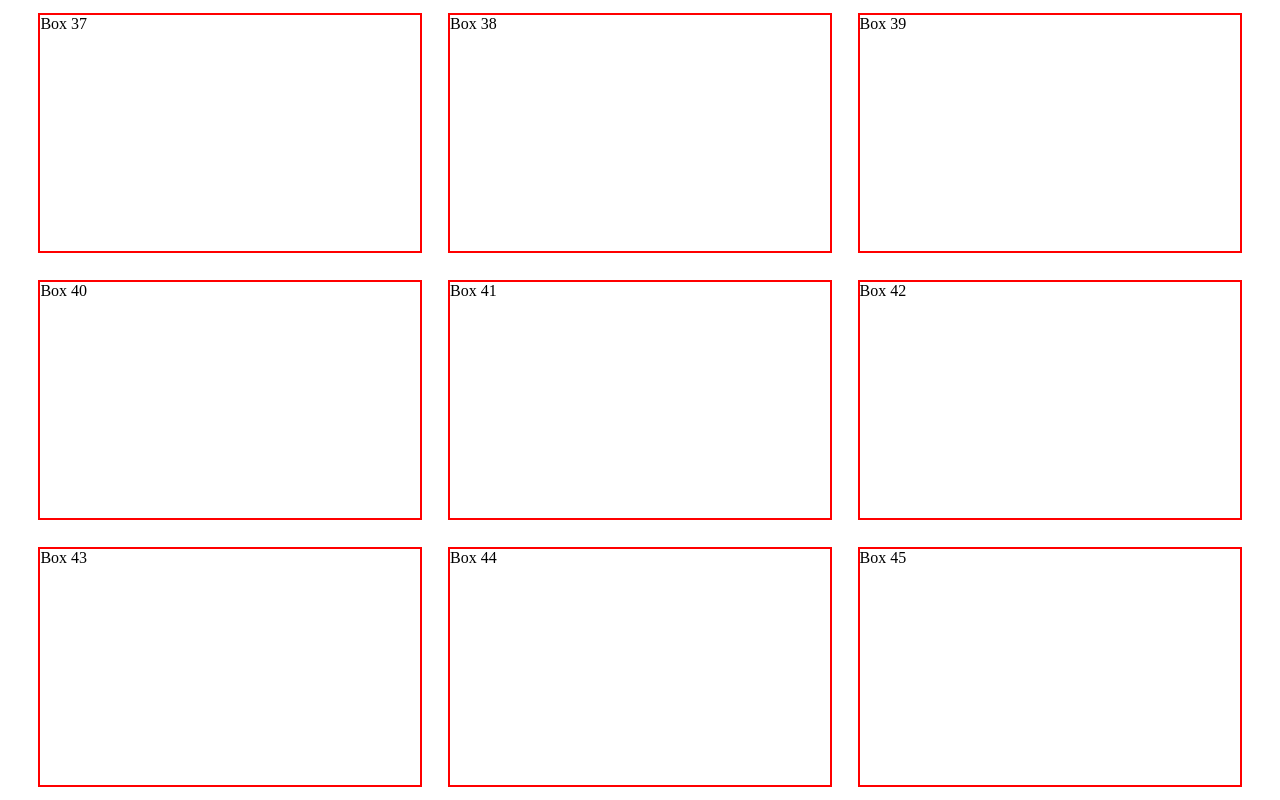
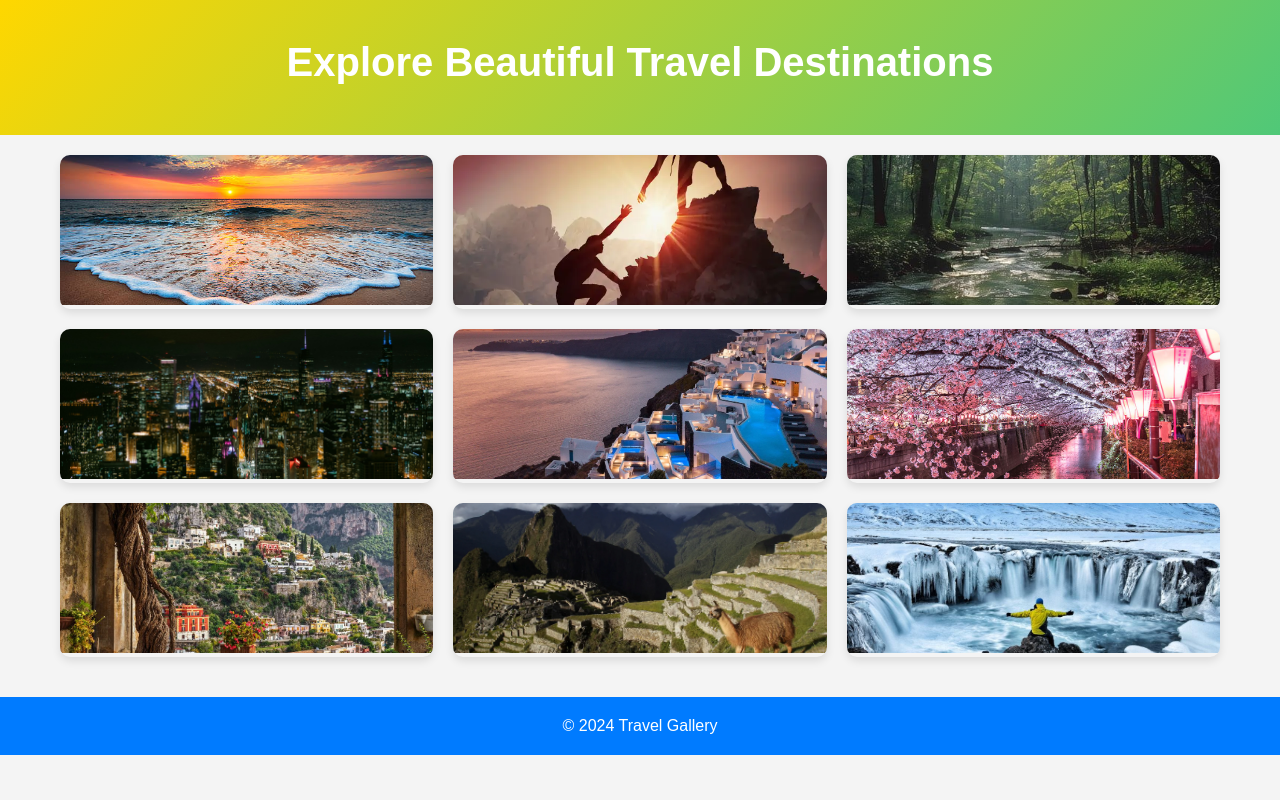
Before and after one commit to dhruv-04/hackfest, a Flask app: template templates/gallery.html in a window 1280 px wide. Run offline with Flask 3, Linux system fonts and the light colour scheme; the template is opened without the code that fills it, so the values that code supplies are empty.

Commit message:
images folder created

```diff
--- a/templates/gallery.html
+++ b/templates/gallery.html
@@ -3,57 +3,89 @@
 <head>
     <meta charset="UTF-8">
     <meta name="viewport" content="width=device-width, initial-scale=1.0">
-    <title>Gallery</title>
-    <style>
-        body {
-            margin: 0;
-            padding: 0;
-            overflow-x: hidden;
-        }
-        .container {
-            display: flex;
-            flex-wrap: wrap;
-            justify-content: center;
-            align-items: center;
-            height: 100vh;
-            overflow: hidden;
-        }
-        .box {
-            width: 30%;
-            height: 30%;
-            border: 2px solid red;
-            box-sizing: border-box;
-            margin: 1%;
-        }
-    </style>
+    <title>Travel Destinations Gallery</title>
+    <link rel="stylesheet" href="gallery.css">
 </head>
 <body>
-    <div id="container" class="container"></div>
-    <script>
-        let currentRow = 0;
+    <header>
+        <h1>Explore Beautiful Travel Destinations</h1>
+    </header>
 
-        function loadMoreBoxes() {
-            const container = document.getElementById('container');
-            container.innerHTML = ''; // Clear the container
+    <main>
+        <div class="gallery">
+            <div class="gallery-item">
+                <img src="images/istockphoto-610041376-612x612.jpeg" alt="Beautiful Beach">
+                <div class="overlay">
+                    <h2>Beautiful Beach</h2>
+                    <p>Experience the sun and sand.</p>
+                </div>
+            </div>
+            <div class="gallery-item">
+                <img src="images/Mountain-Sports-cover.jpg.webp" alt="Mountain Adventure">
+                <div class="overlay">
+                    <h2>Mountain Adventure</h2>
+                    <p>Embrace the thrill of hiking.</p>
+                </div>
+            </div>
+            <div class="gallery-item">
+                <img src="images/serene-forest-stream-stockcake.jpeg" alt="Serene Forest">
+                <div class="overlay">
+                    <h2>Serene Forest</h2>
+                    <p>Reconnect with nature.</p>
+                </div>
+            </div>
+            <div class="gallery-item">
+                <img src="images/photo-1536286144513-881bfbd3f292.jpeg" alt="Breathtaking Cityscape">
+                <div class="overlay">
+                    <h2>Breathtaking Cityscape</h2>
+                    <p>Explore the urban wonders.</p>
+                </div>
+            </div>
+            <div class="gallery-item">
+                <img src="images/yvimxzmqqbvl8ymv15xg-e1692081680831.webp" alt="Enchanting sunsets">
+                <div class="overlay">
+                    <h2>Santorini, Greece</h2>
+                    <p>Enchanting sunsets, iconic views</p>
+                </div>
+        </div>
 
-            for (let i = 0; i < 9; i++) {
-                const box = document.createElement('div');
-                box.className = 'box';
-                box.innerText = `Box ${currentRow * 9 + i + 1}`;
-                container.appendChild(box);
-            }
+            <div class="gallery-item">
+                <img src="images/sub004.jpeg" alt="Ethereal blooms">
+                <div class="overlay">
+                    <h2>Cherry Blossoms, Japan</h2>
+                    <p>Pink petals, serene beauty.</p>
+                </div>
+        </div>
 
-            currentRow++;
-        }
+            <div class="gallery-item">
+                <img src="images/Positano-1000x667.jpeg" alt="Colorful villages">
+                <div class="overlay">
+                    <h2>The Amalfi Coast, Italy</h2>
+                    <p>Colorful villages, stunning coastline.</p>
+                </div>
+        </div>
 
-        window.addEventListener('scroll', () => {
-            if ((window.innerHeight + window.scrollY) >= document.body.offsetHeight) {
-                loadMoreBoxes();
-            }
-        });
+            <div class="gallery-item">
+                <img src="images/PERU-MACHU-PICCHU--0_1706693630313_1706693667232.webp" alt="Ancient ruins">
+                <div class="overlay">
+                    <h2>Machu Picchu, Peru</h2>
+                    <p> Ancient ruins, breathtaking vistas.</p>
+                </div>
+        </div>
+        <div class="gallery-item">
+            <img src="images/Winter-landscape-in-Iceland.jpeg" alt="natural wonders.">
+            <div class="overlay">
+                <h2>Iceland's Golden Circle</h2>
+                <p>nature’s masterpiece.</p>
+            </div>
+    </div>
+        </div>
+    </main>
 
-        // Initial load
-        loadMoreBoxes();
-    </script>
+    <footer>
+        <p>&copy; 2024 Travel Gallery</p>
+    </footer>
+
+
 </body>
 </html>
```
Also changed, not shown: gallery.html (deleted, +0 -91 lines), registration.html (deleted, +0 -91 lines), templates/registration.html (added, +140 -0 lines), templates/gallery.css (renamed from gallery.css), templates/images/Mountain-Sports-cover.jpg.webp (renamed from Mountain-Sports-cover.jpg.webp), templates/images/PERU-MACHU-PICCHU--0_1706693630313_1706693667232.webp (renamed from PERU-MACHU-PICCHU--0_1706693630313_1706693667232.webp), templates/images/Positano-1000x667.jpeg (renamed from Positano-1000x667.jpeg), templates/images/Winter-landscape-in-Iceland.jpeg (renamed from Winter-landscape-in-Iceland.jpeg), templates/images/cbd-when-travelling.jpeg (renamed from cbd-when-travelling.jpeg), templates/images/istockphoto-610041376-612x612.jpeg (renamed from istockphoto-610041376-612x612.jpeg), templates/images/photo-1536286144513-881bfbd3f292.jpeg (renamed from photo-1536286144513-881bfbd3f292.jpeg), templates/images/serene-forest-stream-stockcake.jpeg (renamed from serene-forest-stream-stockcake.jpeg), templates/images/sub004.jpeg (renamed from sub004.jpeg), templates/images/yvimxzmqqbvl8ymv15xg-e1692081680831.webp (renamed from yvimxzmqqbvl8ymv15xg-e1692081680831.webp), 1 more files.
